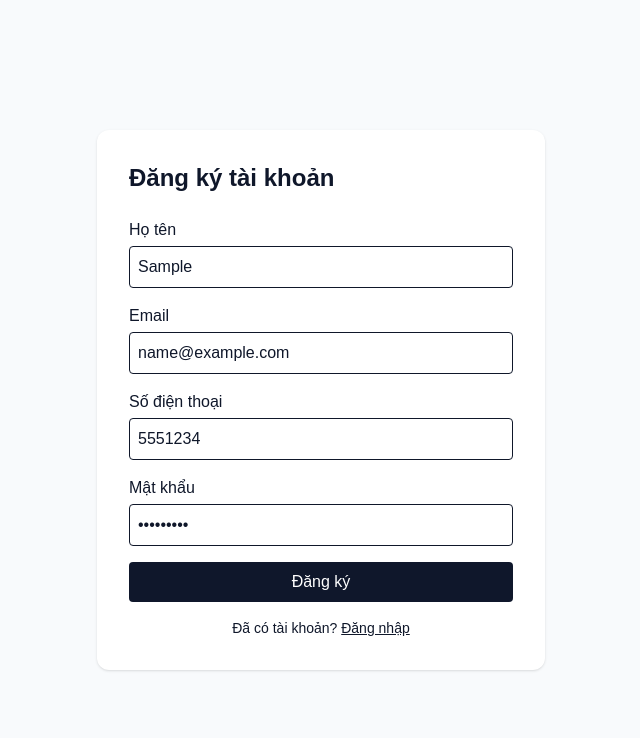
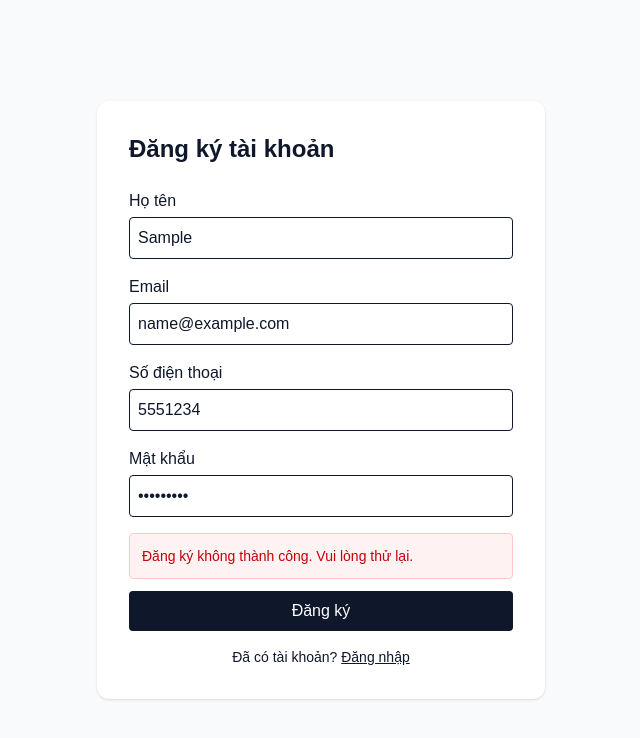
Before and after one commit to VuHoangMinhTu/quan-ly-tro, a React (Vite) app in the folder front-end/: page /register in a window 1280 px wide. Both pictures are taken after typing "Sample", "name@example.com", "5551234", "Sample123" into the empty fields and a click on the button "Đăng ký". Shown: the top 738 px of the page, without its empty margins (319-959 px from the left). Built offline with nearby package versions, Linux system fonts and the light colour scheme; no server answers.

Commit message:
Fix register validation errors

```diff
--- a/front-end/src/pages/auth/RegisterPage.jsx
+++ b/front-end/src/pages/auth/RegisterPage.jsx
@@ -4,5 +4,96 @@ import { zodResolver } from '@hookform/resolvers/zod'
 import { z } from 'zod'
 import { Link, useNavigate } from 'react-router-dom'
 import { register } from '../../api/authApi'
-const schema=z.object({name:z.string().min(1,'Vui lòng nhập họ tên').max(255),email:z.string().min(1,'Vui lòng nhập email').email('Email không hợp lệ'),phone:z.string().min(1,'Vui lòng nhập số điện thoại').max(30).regex(/^[0-9+()\-\s]+$/,'Số điện thoại không hợp lệ'),password:z.string().min(8,'Mật khẩu tối thiểu 8 ký tự')})
-export default function RegisterPage(){const navigate=useNavigate();const form=useForm({resolver:zodResolver(schema)});const mutation=useMutation({mutationFn:register,onSuccess:(_,data)=>navigate('/verify-email-sent',{state:{email:data.email}}),onError:(error)=>{const errors=error.response?.data?.errors||{};Object.entries(errors).forEach(([field,messages])=>form.setError(field,{type:'server',message:messages[0]}))}});const error=mutation.error?.response?.data?.message;return <main className="flex min-h-screen items-center justify-center p-4"><form onSubmit={form.handleSubmit((data)=>mutation.mutate(data))} className="w-full max-w-md rounded-xl bg-white p-8 shadow"><h1 className="mb-6 text-2xl font-bold">Đăng ký tài khoản</h1>{[['name','Họ tên','text'],['email','Email','email'],['phone','Số điện thoại','tel'],['password','Mật khẩu','password']].map(([field,label,type])=><label key={field} className="block">{label}<input type={type} className="mt-1 mb-1 w-full rounded border p-2" {...form.register(field)}/><p className="mb-3 text-sm text-red-600">{form.formState.errors[field]?.message}</p></label>)}{error&&<p className="mb-3 text-sm text-red-600">{error}</p>}<button disabled={mutation.isPending} className="w-full rounded bg-slate-900 p-2 text-white disabled:opacity-60">{mutation.isPending?'Đang đăng ký...':'Đăng ký'}</button><p className="mt-4 text-center text-sm">Đã có tài khoản? <Link className="font-medium underline" to="/login">Đăng nhập</Link></p></form></main>}
+const schema = z.object({
+  name: z.string().min(1, 'Vui lòng nhập họ tên').max(255),
+  email: z.string().min(1, 'Vui lòng nhập email').email('Email không hợp lệ'),
+  phone: z.string().min(1, 'Vui lòng nhập số điện thoại').max(30).regex(/^[0-9+()\-\s]+$/, 'Số điện thoại không hợp lệ'),
+  password: z.string().min(8, 'Mật khẩu tối thiểu 8 ký tự'),
+})
+
+const fields = [
+  ['name', 'Họ tên', 'text'],
+  ['email', 'Email', 'email'],
+  ['phone', 'Số điện thoại', 'tel'],
+  ['password', 'Mật khẩu', 'password'],
+]
+
+export default function RegisterPage() {
+  const navigate = useNavigate()
+  const form = useForm({ resolver: zodResolver(schema) })
+  const mutation = useMutation({
+    mutationFn: register,
+    onSuccess: (_, data) => navigate('/verify-email-sent', { state: { email: data.email } }),
+    onError: (error) => {
+      const response = error.response?.data
+      const fieldErrors = Object.entries(response?.errors ?? {}).filter(
+        ([, messages]) => Array.isArray(messages) && messages.length > 0,
+      )
+
+      form.clearErrors()
+
+      // Laravel validation messages belong to their fields, not the form summary.
+      if (fieldErrors.length > 0) {
+        fieldErrors.forEach(([field, messages]) => {
+          form.setError(field, { type: 'server', message: messages[0] })
+        })
+        return
+      }
+
+      form.setError('root.server', {
+        type: 'server',
+        message: response?.message || 'Đăng ký không thành công. Vui lòng thử lại.',
+      })
+    },
+  })
+  const generalError = form.formState.errors.root?.server?.message
+
+  return (
+    <main className="flex min-h-screen items-center justify-center p-4">
+      <form
+        onSubmit={form.handleSubmit((data) => mutation.mutate(data))}
+        className="w-full max-w-md rounded-xl bg-white p-8 shadow"
+      >
+        <h1 className="mb-6 text-2xl font-bold">Đăng ký tài khoản</h1>
+        {fields.map(([field, label, type]) => {
+          const fieldError = form.formState.errors[field]
+
+          return (
+            <label key={field} className="mb-3 block">
+              {label}
+              <input
+                type={type}
+                className="mt-1 mb-1 w-full rounded border p-2"
+                aria-invalid={Boolean(fieldError)}
+                aria-describedby={fieldError ? `${field}-error` : undefined}
+                {...form.register(field, {
+                  onChange: () => {
+                    if (form.formState.errors[field]?.type === 'server') {
+                      form.clearErrors(field)
+                    }
+                  },
+                })}
+              />
+              {fieldError && (
+                <p id={`${field}-error`} className="text-sm text-red-600">
+                  {fieldError.message}
+                </p>
+              )}
+            </label>
+          )
+        })}
+        {generalError && (
+          <div role="alert" className="mb-3 rounded border border-red-200 bg-red-50 p-3 text-sm text-red-700">
+            {generalError}
+          </div>
+        )}
+        <button disabled={mutation.isPending} className="w-full rounded bg-slate-900 p-2 text-white disabled:opacity-60">
+          {mutation.isPending ? 'Đang đăng ký...' : 'Đăng ký'}
+        </button>
+        <p className="mt-4 text-center text-sm">
+          Đã có tài khoản? <Link className="font-medium underline" to="/login">Đăng nhập</Link>
+        </p>
+      </form>
+    </main>
+  )
+}
```
